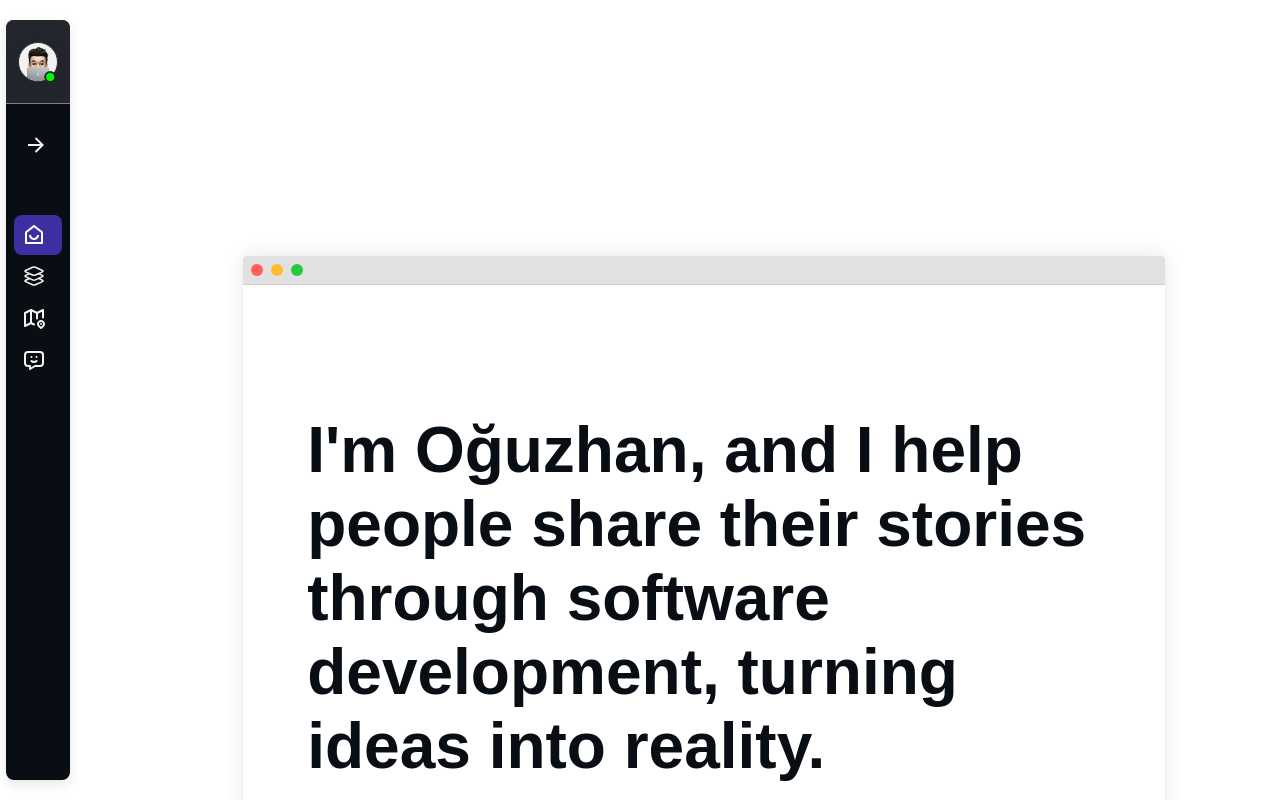
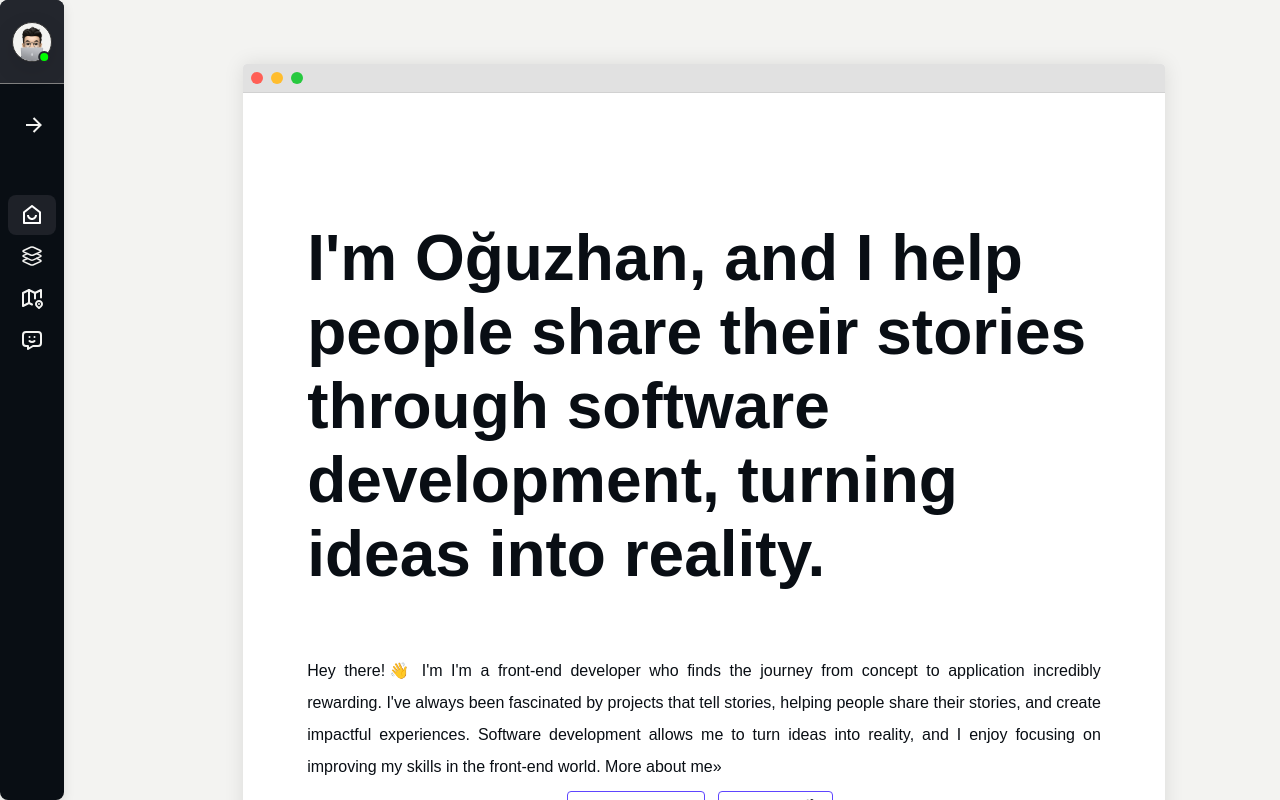
Before and after one commit to oguzhanozenc/oguzhanozenc.me, a React (Vite) app: page / in a window 1280 px wide. Shown: the top 800 px of the page. Built offline with nearby package versions, Linux system fonts and the light colour scheme; a web font is replaced by a local one.

Commit message:
updating the styles of body, navbar and header

```diff
--- a/src/components/Navbar.jsx
+++ b/src/components/Navbar.jsx
@@ -64,8 +64,8 @@ const Navbar = () => {
   return (
     <nav className="navbar">
       <div className={`navbarmenu ${isOpen ? "open" : ""}`}>
-        <div className="navbarlogo">
-          <Link to="/" className="nav-link">
+        <div className="navbar-avatar" id="navbar-avatar">
+          <Link to="/" className="nav-link" id="avatar-link">
             <img src="./me2.png" alt="" />
             {isOpen && (
               <div className="title-container">
--- a/src/css/App.css
+++ b/src/css/App.css
@@ -31,7 +31,7 @@ body {
   overflow-x: hidden;
   margin: 0;
   width: 100%;
-  background-color: #fff;
+  background-color: #f3f3f1;
   background-repeat: no-repeat;
   color: #090e14;
   background-size: cover;
--- a/src/css/Header.css
+++ b/src/css/Header.css
@@ -1,8 +1,8 @@
 header {
   position: relative;
   width: 90%;
-  padding: 10% 0;
-  margin: 10%;
+  padding: 5% 0 10% 0;
+  margin: 0 10% 10% 10%;
 }
 
 .mac-window {
--- a/src/css/Navbar.css
+++ b/src/css/Navbar.css
@@ -1,6 +1,6 @@
 .navbar {
-  height: 95%;
-  width: fit-content;
+  height: 100%;
+
   margin: 0;
   display: flex;
   flex-direction: column;
@@ -8,9 +8,8 @@
   align-items: center;
   padding: 0.5rem;
   position: fixed;
-  top: 50%;
-  left: 0.5%;
-  transform: translateY(-50%);
+  top: 0;
+  left: 0;
   z-index: 100;
   transition: background-color 0.3s ease, width 0.3s ease;
   transition: all 0.3s ease;
@@ -36,10 +35,10 @@
 }
 
 .navbarmenu.open {
-  width: 12.5rem;
+  width: 14rem;
 }
 
-.navbarlogo {
+.navbar-avatar {
   display: flex;
   justify-content: center;
   align-items: stretch;
@@ -51,7 +50,7 @@
   position: relative;
 }
 
-.navbarlogo img {
+.navbar-avatar img {
   width: 2.5rem;
   height: 2.5rem;
   aspect-ratio: 1;
@@ -61,6 +60,10 @@
   border: 0.5px solid #333;
   background-color: #f3f3f1;
   box-shadow: 0 8px 24px rgba(0, 0, 0, 0.1);
+}
+
+#avatar-link:hover {
+  background-color: #23262d;
 }
 
 .title-container {
@@ -82,12 +85,12 @@
 
 .navbar svg {
   font-size: 1.5rem;
-  margin: 0.25rem;
+  margin: 0.25rem 0.5rem;
 }
 
 .navbar a {
   display: flex;
-  justify-content: space-between;
+  justify-content: flex-start;
   align-items: center;
   padding: 0.25rem;
   position: relative;
@@ -135,7 +138,7 @@
 
 .nav-link.active {
   color: #fff;
-  background: rgba(94, 69, 255, 0.6);
+  background: rgba(35, 38, 45, 0.8);
   border-radius: 0.5rem;
 }
 
```
